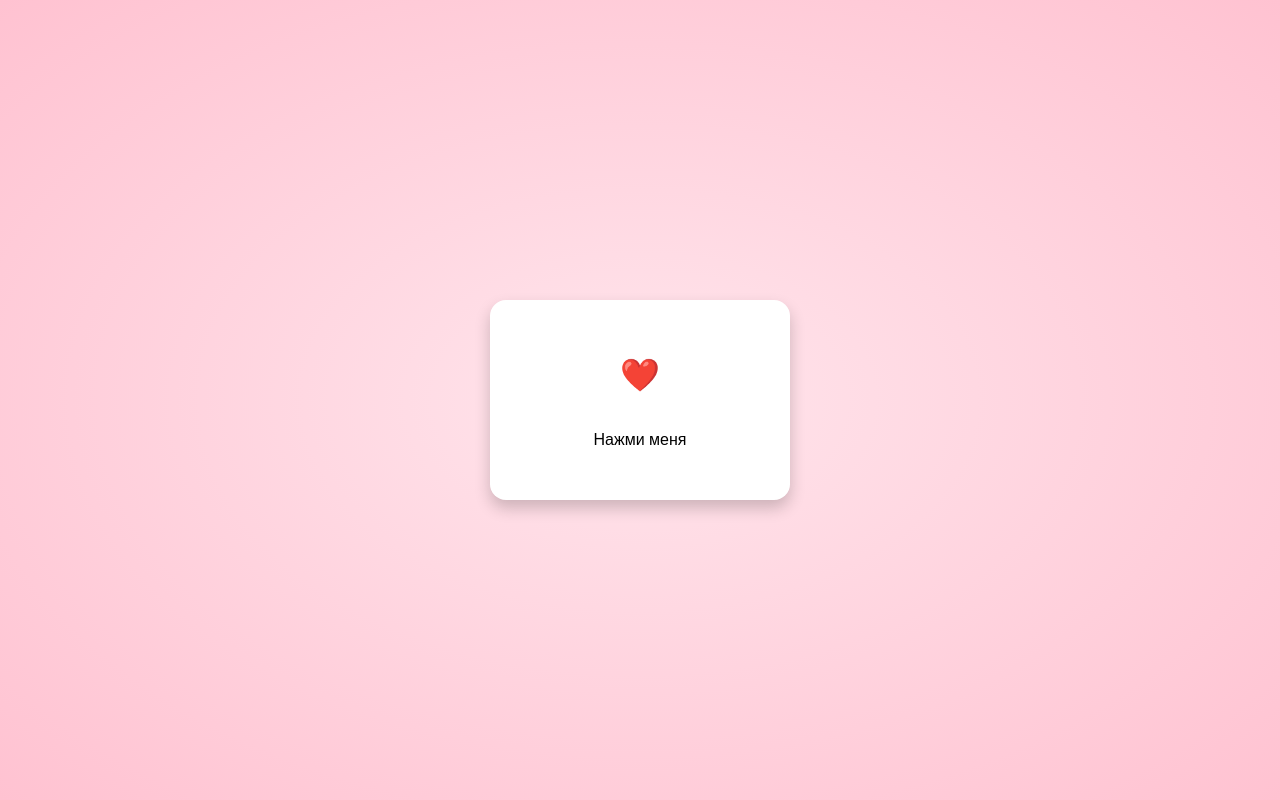
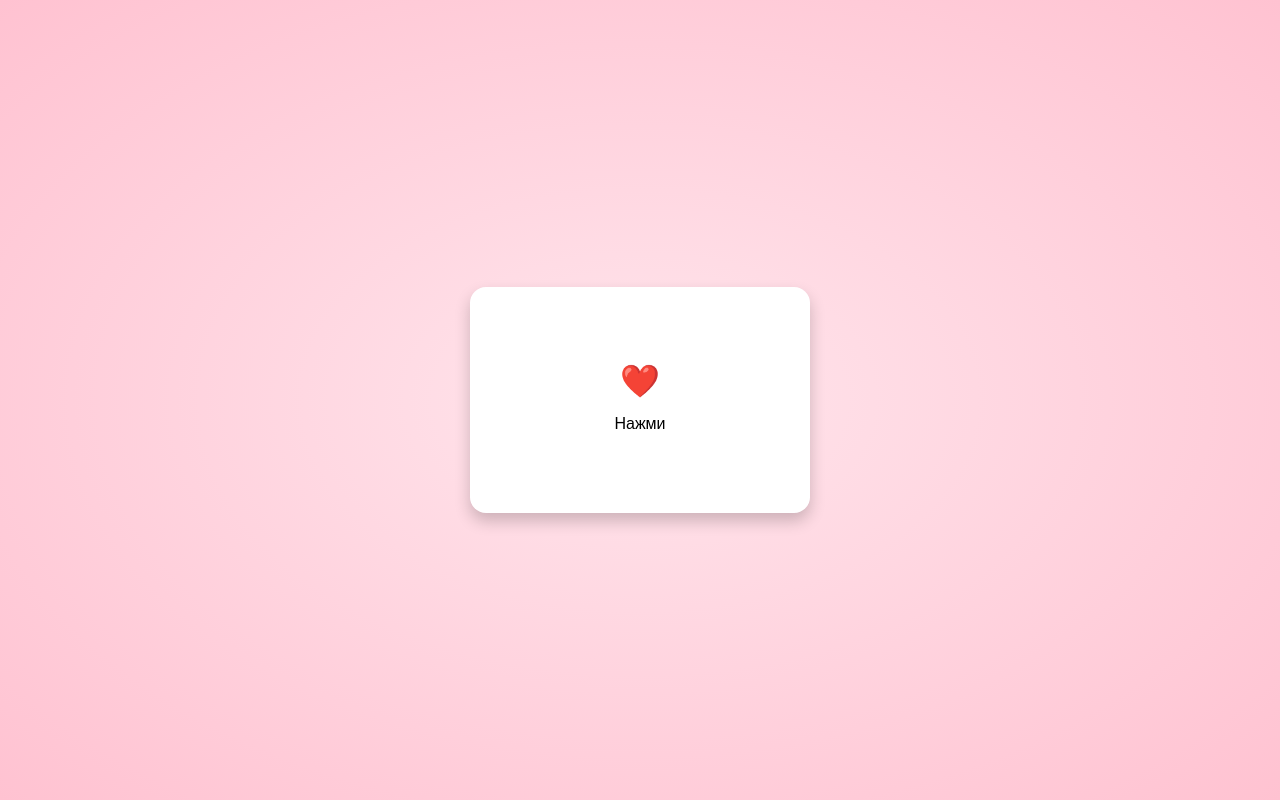
Before and after one commit to Spandiyar7/Salimaaa, a plain HTML site: page index.html in a window 1280 px wide. Drawn offline with Linux system fonts and the light colour scheme.

Commit message:
Update index.html

```diff
--- a/index.html
+++ b/index.html
@@ -3,7 +3,11 @@
 <head>
   <meta charset="UTF-8">
   <title>❤️ Для тебя</title>
+  <meta name="viewport" content="width=device-width, initial-scale=1.0">
   <style>
+    * {
+      box-sizing: border-box;
+    }
     body {
       margin: 0;
       padding: 0;
@@ -15,8 +19,9 @@
       justify-content: center;
     }
     .card {
-      width: 300px;
-      height: 200px;
+      width: 90vw;
+      max-width: 340px;
+      aspect-ratio: 3 / 2;
       perspective: 1000px;
       cursor: pointer;
     }
@@ -42,6 +47,7 @@
       flex-direction: column;
       align-items: center;
       justify-content: center;
+      padding: 20px;
     }
     .card-front {
       background: #fff;
@@ -49,8 +55,13 @@
     .card-back {
       background: #ffe0e9;
       transform: rotateY(180deg);
-      padding: 20px;
       text-align: center;
+    }
+    h1, h2 {
+      margin: 0 0 10px;
+    }
+    p {
+      margin: 5px 0;
     }
   </style>
 </head>
@@ -59,7 +70,7 @@
     <div class="card-inner">
       <div class="card-front">
         <h1>❤️</h1>
-        <p>Нажми меня</p>
+        <p>Нажми</p>
       </div>
       <div class="card-back">
         <h2>С любовью</h2>
```
